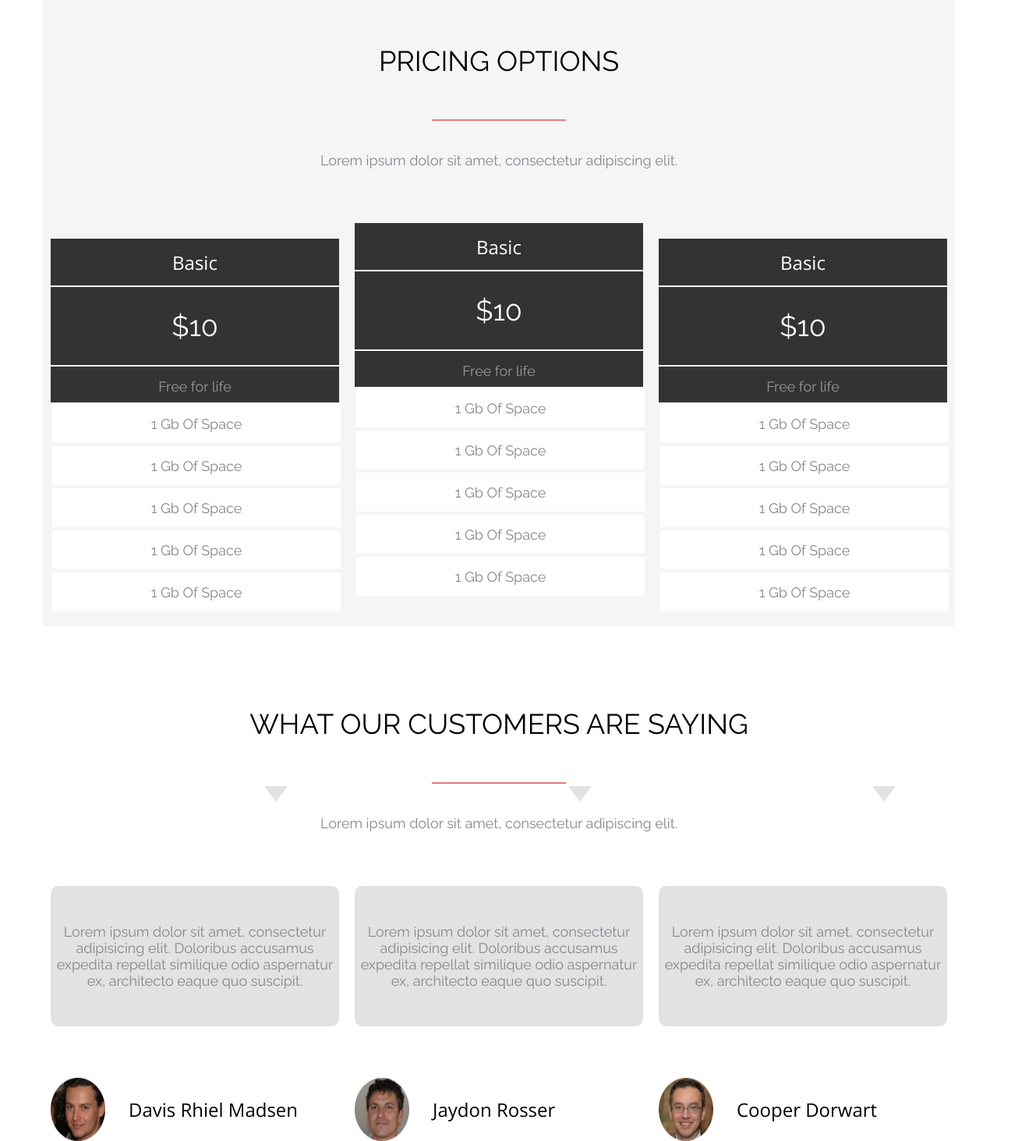
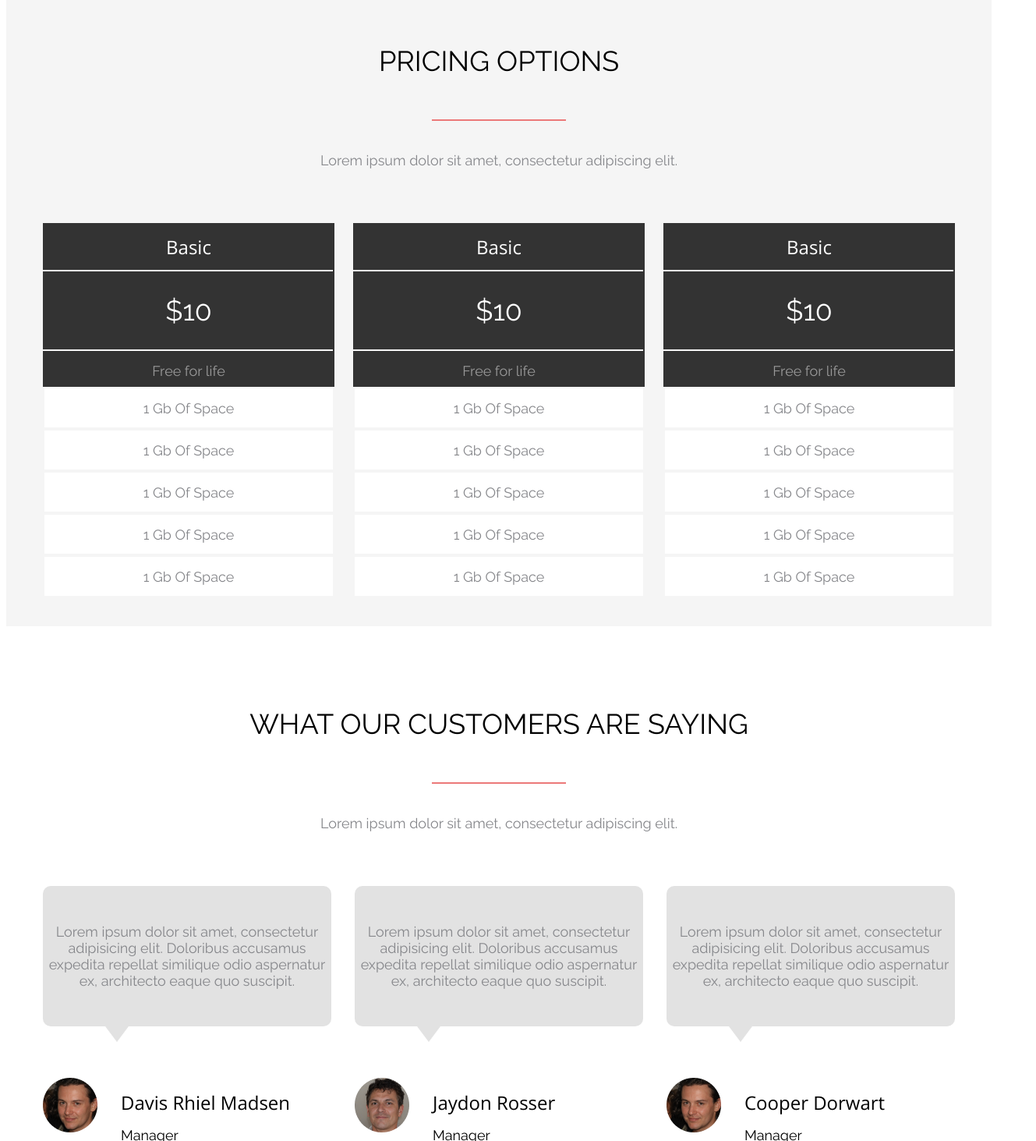
Before and after one commit to Arhemon/axit, a plain HTML site: page index.html in a window 1280 px wide. Shown: the part 1337-2800 px from the top of the page at 78% size, 1329 px wide, since content can reach past the window. Drawn offline with nearby package versions, Linux system fonts and the light colour scheme.

Commit message:
fix (hw6) fix bug and structure

```diff
--- a/style.css
+++ b/Style/style-awesome.css
@@ -9,17 +9,6 @@
 
 }
 
-.section__title {
-    font-size: 36px;
-    width: 100%;
-    height: 100px;
-    display: flex;
-    justify-content: center;
-    align-items: center;
-    font-family: Raleway;
-
-
-}
 
 .section__solid {
     border: 1px solid #EC7979;
--- a/style3.css
+++ b/Style/style-customer.css
@@ -6,17 +6,6 @@
 
 }
 
-.section__title {
-    font-size: 36px;
-    width: 100%;
-    display: flex;
-    justify-content: center;
-    align-items: center;
-    font-family: Raleway;
-    text-transform: uppercase;
-    width: 1170px;
-    height: 150px;
-}
 
 .section__solid {
     border: 1px solid #EC7979;
@@ -32,9 +21,9 @@
     padding: 40px 10px 70px 10px;
 }
 
-.section-customer__all-text {
+.section-customer-all-text {
     display: flex;
-    justify-content: space-around;
+    justify-content: space-between;
 }
 
 .section-customer__text {
@@ -54,18 +43,15 @@
 
 .section-customer__img {
     position: absolute;
-    bottom: -1565px;
-    display: flex;
-    justify-content: space-around;
-    width: 1170px;
-    left: 159px;
+    top: 180px;
+    right: 260px;
 }
 
 
 
 .section-customer__about {
     width: 370px;
-    height: 75px;
+    height: 100px;
     flex-wrap: wrap;
     display: flex;
     padding-top: 66px;
@@ -75,16 +61,19 @@
     color: #000;
     font-family: Open Sans;
     font-size: 24px;
-    margin-left: 30px;
+    padding: 0px 0px 5px 30px;
+    margin: 15px 0px 10px 0px;
 }
 
 .section-customer__manager {
-    position: absolute;
-    width: 274px;
-    top: 2778px;
-    justify-content: space-around;
-    display: flex;
+
     color: #000;
     font-family: Raleway;
     font-size: 18px;
+    padding: 0px 0px 5px 30px;
+    margin: 10px 0px 10px 0px;
 }
+
+.section-customer-position {
+    position: relative;
+}
--- a/style2.css
+++ b/Style/style-price.css
@@ -1,4 +1,10 @@
 .section-price {
+
+    width: 100%;
+    background: #F5F5F5;
+}
+
+.section-price-all {
     width: 1170px;
     height: 800px;
     margin: 0 auto;
@@ -35,15 +41,16 @@
 
 .section__all-list {
     display: flex;
-    justify-content: space-around;
+    justify-content: space-between;
+
 }
 
-.section__first-list {
+.section__first-list:hover {
     flex-direction: column;
     display: flex;
     width: 370px;
     position: relative;
-    bottom: -20px;
+    bottom: 20px;
 
 }
 
@@ -106,17 +113,19 @@
     align-items: center;
 }
 
-.section__second-list {
-    flex-direction: column;
-    display: flex;
-    width: 370px;
-
-}
-
-.section__third-list {
+.section__second-list:hover {
     flex-direction: column;
     display: flex;
     width: 370px;
     position: relative;
-    bottom: -20px;
+    bottom: 20px;
+
 }
+
+.section__third-list:hover {
+    flex-direction: column;
+    display: flex;
+    width: 370px;
+    position: relative;
+    bottom: 20px;
+}
--- a/style1.css
+++ b/Style/style-tabs.css
@@ -90,12 +90,19 @@
     display: flex;
     justify-content: center;
     align-items: center;
+
 }
+
+a.active {
+    background: #AB4949;
+}
+
+a.hover {}
 
 .section__text-download-tabs {
 
     color: #FFF;
-
+    text-decoration: none;
     font-family: Open Sans;
     font-size: 18px;
     font-weight: 600;
--- a/index.html
+++ b/index.html
@@ -4,10 +4,10 @@
     <meta charset="UTF-8" />
     <meta name="viewport" content="width=device-width, initial-scale=1.0" />
     <title>Document</title>
-    <link rel="stylesheet" href="./style.css" />
-    <link rel="stylesheet" href="./style1.css" />
-    <link rel="stylesheet" href="./style2.css" />
-    <link rel="stylesheet" href="./style3.css" />
+    <link rel="stylesheet" href="./Style/style-awesome.css" />
+    <link rel="stylesheet" href="./Style/style-tabs.css" />
+    <link rel="stylesheet" href="./Style/style-price.css" />
+    <link rel="stylesheet" href="./Style/style-customer.css" />
     <link
       href="https://fonts.googleapis.com/css2?family=Raleway:wght@400&display=swap"
       rel="stylesheet"
@@ -55,7 +55,7 @@
             </div>
           </div>
           <div class="section__img-tabs">
-            <img src="./Rectangle 111.png" alt="" class="section__img" />
+            <img src="./Image/Rectangle 111.png" alt="" class="section__img" />
           </div>
         </div>
       </div>
@@ -70,7 +70,7 @@
         <div class="section-all">
           <div class="section-separate">
             <div class="section__icon">
-              <img src="./about_icon_1.png" alt="log1" />
+              <img src="./Image/about_icon_1.png" alt="log1" />
             </div>
             <div class="section__icon-text">Thoughtful Design</div>
             <div class="section__explain-text">
@@ -82,7 +82,7 @@
           </div>
           <div class="section-separate">
             <div class="section__icon">
-              <img src="./about_icon_2.png" alt="log1" />
+              <img src="./Image/about_icon_2.png" alt="log1" />
             </div>
             <div class="section__icon-text">Thoughtful Design</div>
             <div class="section__explain-text">
@@ -94,7 +94,7 @@
           </div>
           <div class="section-separate">
             <div class="section__icon">
-              <img src="./about_icon_3.png" alt="log1" />
+              <img src="./Image/about_icon_3.png" alt="log1" />
             </div>
 
             <div class="section__icon-text">Thoughtful Design</div>
@@ -110,6 +110,7 @@
       </div>
     </section>
     <section class="section-price">
+      <div class="section-price-all">
         <div class="section__title">pricing options</div>
         <div class="section__solid"></div>
         <div class="section__undertitle">
@@ -159,6 +160,7 @@
             <div class="section__1gb">1 Gb Of Space</div>
            </div>
         </div>
+      </div>
     </section>
     <section class="section-customer">
       <div class="section__title">what our customers are saying</div>
@@ -167,50 +169,72 @@
         Lorem ipsum dolor sit amet, consectetur adipiscing elit.
       </div>
 
-        <div class="section-customer__all-text">
-          <div class="section-customer__first-column">
-            <div class="section-customer__text">
-            Lorem ipsum dolor sit amet, consectetur adipisicing elit. Doloribus
-            accusamus expedita repellat similique odio aspernatur ex, architecto
-            eaque quo suscipit.
-            </div>
-            <div class="section-customer__about">
-              <img src="./Ellipse 7.png" alt="" />
-              <p class="section-customer__name">Davis Rhiel Madsen</p>
-              <p class="section-customer__manager">Manager</p>
-            </div>
-          </div>
-          <div class="section-customer__second-column">
+        <div class="section-customer-all-text">
+          <div class="section-customer-first-column">
+            <div class="section-customer-position">
               <div class="section-customer__text">
                 Lorem ipsum dolor sit amet, consectetur adipisicing elit. Doloribus
                 accusamus expedita repellat similique odio aspernatur ex, architecto
                 eaque quo suscipit.
 
               </div>
+              <img src="./Image/Polygon 1.png" alt=""  " class="section-customer__img"/>
+            </div>
             <div class="section-customer__about">
-              <img src="./Ellipse 7 (1).png" alt="" />
-              <p class="section-customer__name">Jaydon Rosser</p>
+              <div class="section-customer-about__img">
+                <img src="./Image/Ellipse 7.png" alt="" />
+              </div>
+
+             <div class="section-customer__about-text" >
+              <p class="section-customer__name">Davis Rhiel Madsen</p>
               <p class="section-customer__manager">Manager</p>
             </div>
           </div>
-          <div class="section-customer__third-column">
+          </div>
+          <div class="section-customer-second-column">
+            <div class="section-customer-position">
               <div class="section-customer__text">
                 Lorem ipsum dolor sit amet, consectetur adipisicing elit. Doloribus
                 accusamus expedita repellat similique odio aspernatur ex, architecto
                 eaque quo suscipit.
 
               </div>
+              <img src="./Image/Polygon 1.png" alt="" "  class="section-customer__img"/>
+            </div>
             <div class="section-customer__about">
-            <img src="./Ellipse 7 (2).png" alt="" />
+              <div class="section-customer-about__img">
+                <img src="./Image/Ellipse 7 (1).png" alt="" />
+              </div>
+
+             <div class="section-customer__about-text">
+              <p class="section-customer__name">Jaydon Rosser</p>
+              <p class="section-customer__manager">Manager</p>
+            </div>
+          </div>
+          </div>
+          <div class="section-customer-third-column">
+            <div class="section-customer-position">
+              <div class="section-customer__text">
+                Lorem ipsum dolor sit amet, consectetur adipisicing elit. Doloribus
+                accusamus expedita repellat similique odio aspernatur ex, architecto
+                eaque quo suscipit.
+
+              </div>
+              <img src="./Image/Polygon 1.png" alt="" " class="section-customer__img"  />
+            </div>
+            <div class="section-customer__about">
+              <div class="section-customer-about__img">
+                <img src="./Image/Ellipse 7.png" alt="" />
+              </div>
+
+             <div class="section-customer__about-text">
               <p class="section-customer__name">Cooper Dorwart</p>
               <p class="section-customer__manager">Manager</p>
             </div>
           </div>
-          <div class="section-customer__img">
-            <img src="./Polygon 1 copy.png" alt="" />
-            <img src="./Polygon 1 copy.png" alt="" />
-            <img src="./Polygon 1 copy.png" alt="" />
+
           </div>
+
 
           </div>
         </div>
```
Also changed, not shown: Image/Ellipse 7 (1).png (renamed from Ellipse 7 (1).png), Image/Ellipse 7 (2).png (renamed from Ellipse 7 (2).png), Image/Ellipse 7.png (renamed from Ellipse 7.png), Image/Polygon 1 copy.png (renamed from Polygon 1 copy.png), Image/Polygon 1.png (renamed from Polygon 1.png), Image/Rectangle 111.png (renamed from Rectangle 111.png), Image/about_icon_1.png (renamed from about_icon_1.png), Image/about_icon_2.png (renamed from about_icon_2.png), Image/about_icon_3.png (renamed from about_icon_3.png), 2 other files. Lines whose indentation alone changed are shown as unchanged.
